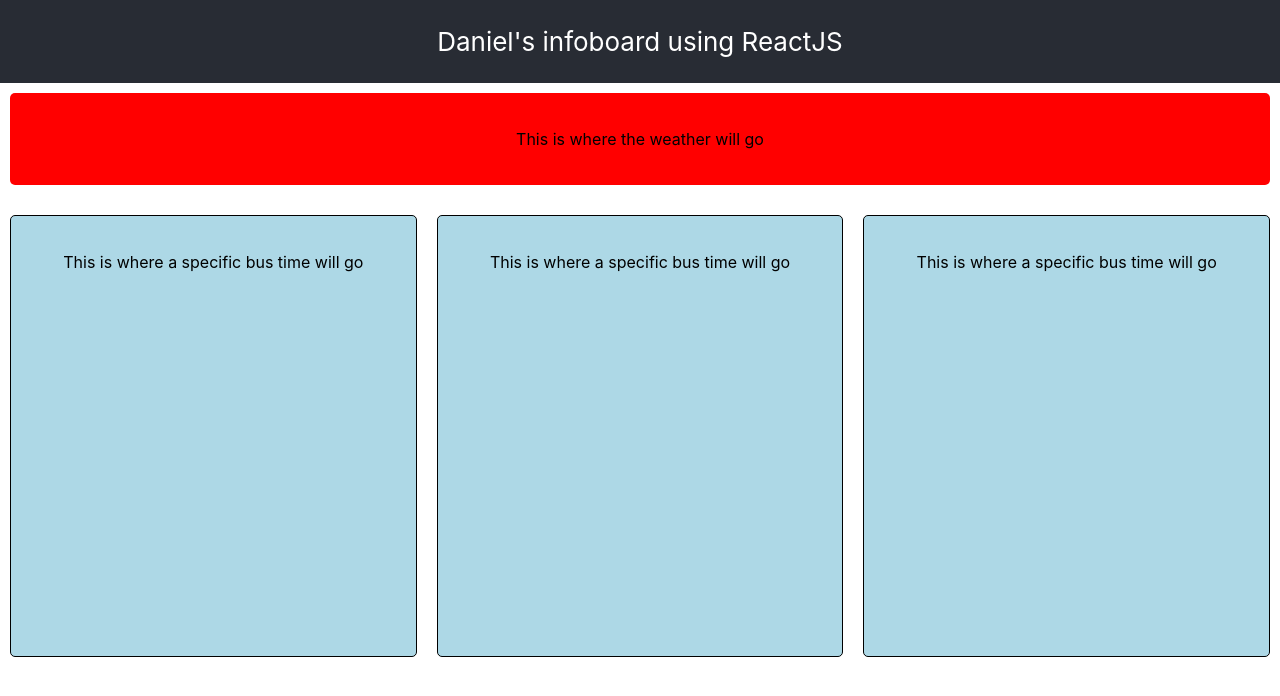
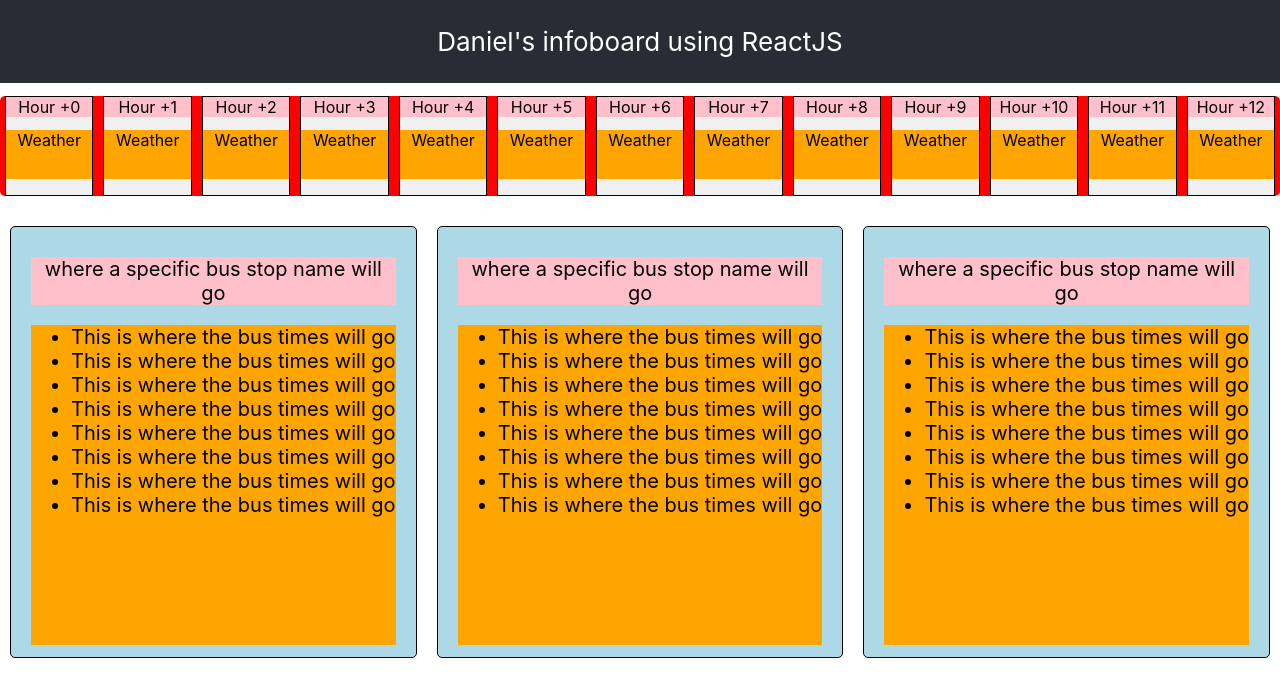
Before and after one commit to HerreroRocher/infoboard, a React (Create React App) app: page / in a window 1280 px wide. Shown: the top 696 px of the page. Built offline with nearby package versions, Linux system fonts and the light colour scheme.

Commit message:
Added weather template

```diff
--- a/src/App.css
+++ b/src/App.css
@@ -1,7 +1,6 @@
 .App {
   text-align: center;
 }
-
 
 .App-header {
   background-color: #282c34;
@@ -13,14 +12,37 @@
   color: white;
 }
 
-
 .weather {
   border-color: black;
   background-color: red;
   border-radius: 5px;
   border-width: thick;
-  padding: 20px;
-  margin: 10px;
+  display: flex;
+  flex-wrap: nowrap;
+  margin-top: 1%;
+}
+
+.weather-box {
+  width: calc(100% / 13 - 2px);
+  height: 100px;
+  border: 1px solid black;
+  align-items: center;
+  justify-content: center;
+  background-color: #f0f0f0;
+  box-sizing: border-box;
+  margin-left: 5px;
+  margin-right: 5px;
+}
+
+.weather-box-hour{
+  background-color: pink;
+}
+
+
+.weather-box-weather{
+  background-color: orange;
+  height:50%;
+  margin-top: 15%;
 }
 
 .bustimebox-container {
@@ -32,9 +54,21 @@
 .bustimebox {
   border: 1px solid black;
   padding: 20px;
+  padding-top: 10px;
   margin: 10px;
   background-color: lightblue;
   border-radius: 5px;
   width: 30%;
   height: 50vh;
 }
+
+.bustimebox-name {
+  background-color: pink;
+  font-size: 125%;
+}
+
+.bustimebox-content {
+  background-color: orange;
+  height: 40vh;
+  font-size: 125%;
+}
--- a/src/App.js
+++ b/src/App.js
@@ -1,5 +1,5 @@
-import logo from './logo.svg'; // Import the logo and styles
-import './App.css'; // Import the CSS for styling
+import logo from './logo.svg';
+import './App.css';
 
 function App() {
   return (
@@ -26,21 +26,37 @@
 }
 
 function Weather() {
+  const boxes = Array.from({ length: 13 }, (_, index) => (
+    <div key={index} className="weather-box">
+      <div className="weather-box-hour">
+        Hour +{index} {/* Label each box */}
+      </div>
+      <div className="weather-box-weather">
+        Weather
+      </div>
+    </div>
+  ));
+
   return (
     <div className="weather">
-      <p>
-        This is where the weather will go {/* Placeholder for weather info */}
-      </p>
+      {boxes} {/* Render the 24 boxes */}
     </div>
   )
 }
 
 function BusTimeBox({ float }) {
+  const busTimes = Array(8).fill("This is where the bus times will go"); // Create an array of placeholders
+
   return (
     <div className="bustimebox" style={{ float: { float } }}>
-      <p>
-        This is where a specific bus time will go {/* Placeholder for bus times */}
-      </p>
+      <div className="bustimebox-name">
+        <p>where a specific bus stop name will go</p>
+      </div>
+      <ul className="bustimebox-content">
+        {busTimes.map((time, index) => (
+          <li key={index}>{time} {/* Placeholder for bus times */}</li>
+        ))}
+      </ul>
     </div>
   )
 }
```
